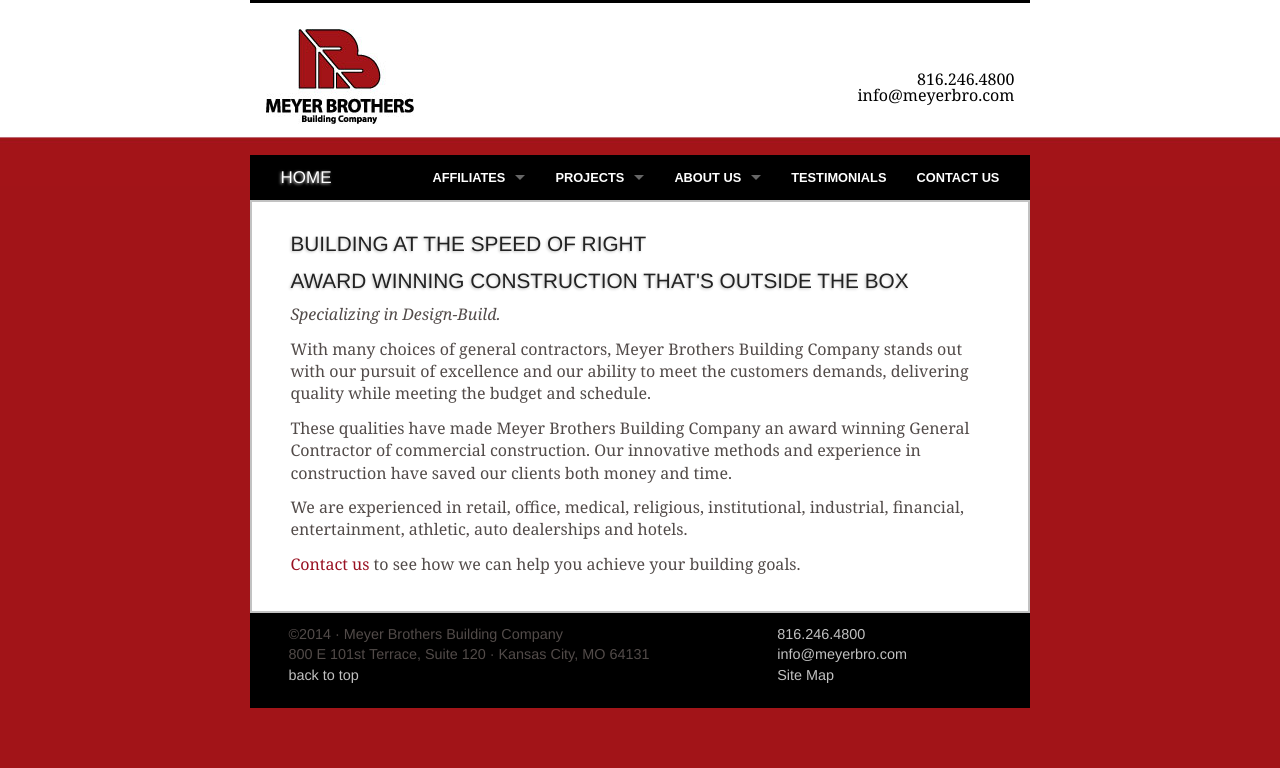
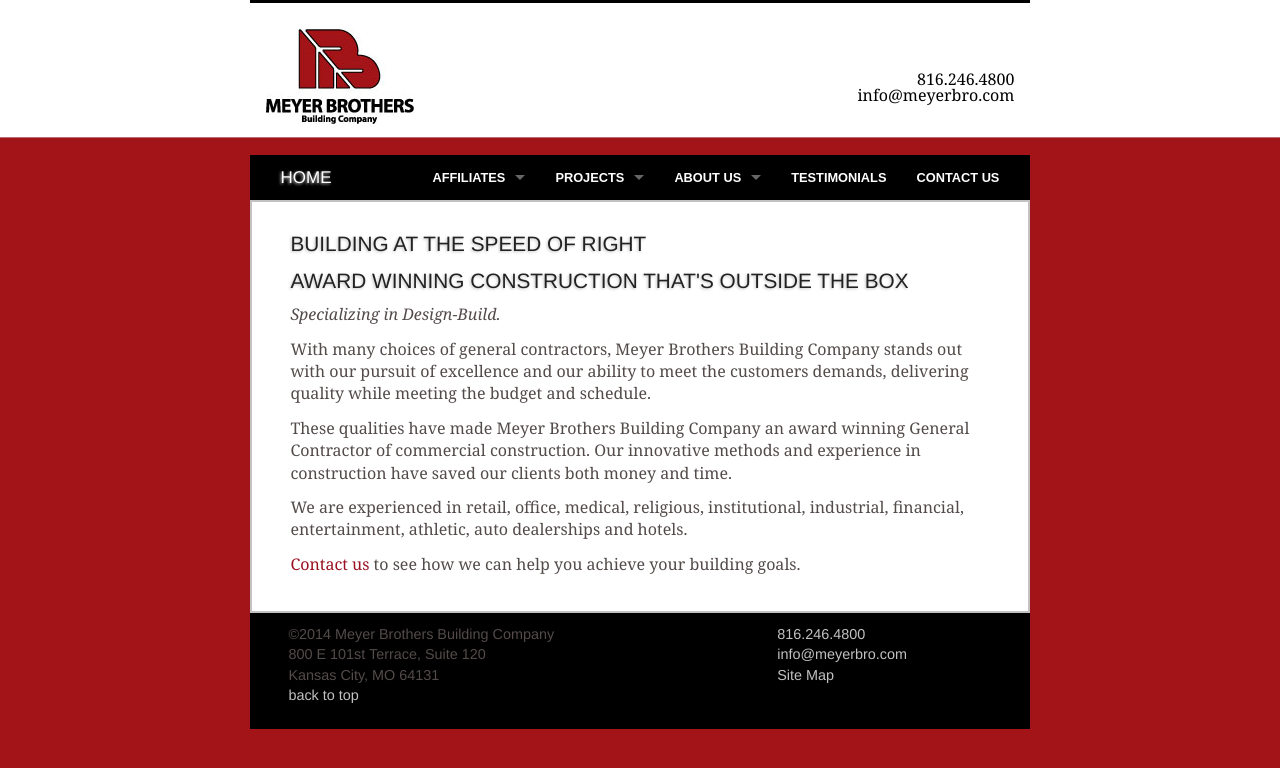
Before and after one commit to jiko/meyerbro, a Jekyll site: the page built from index.html, in a window 1280 px wide. Shown: the top 768 px of the page. Built offline with Jekyll 4.4.1, drawn with Linux system fonts in a browser that asks for light colours; Markdown is read by kramdown in place of the engine named in the settings.

Commit message:
Balanced out footer information.

```diff
--- a/_layouts/default.html
+++ b/_layouts/default.html
@@ -167,8 +167,9 @@
       </article>
       <footer class="row">
         <div class="small-7 large-8 columns">
-          <p>&copy;2014 &middot; Meyer Brothers Building Company<br/>
-          800 E 101st Terrace, Suite 120 &middot; Kansas City, MO 64131<br/>
+          <p>&copy;2014 Meyer Brothers Building Company<br/>
+          800 E 101st Terrace, Suite 120<br/>
+          Kansas City, MO 64131<br/>
           <a href="#headerinfo">back to top</a></p>
         </div>
         <div class="small-5 large-4 columns">
```
